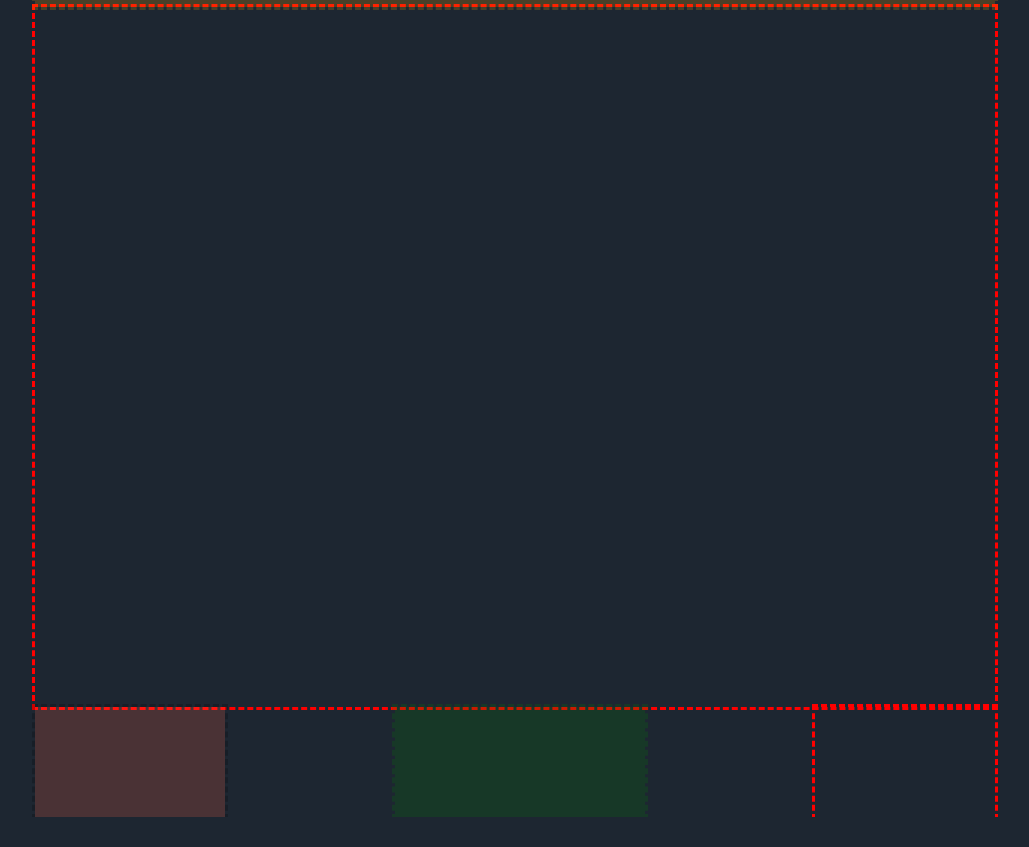
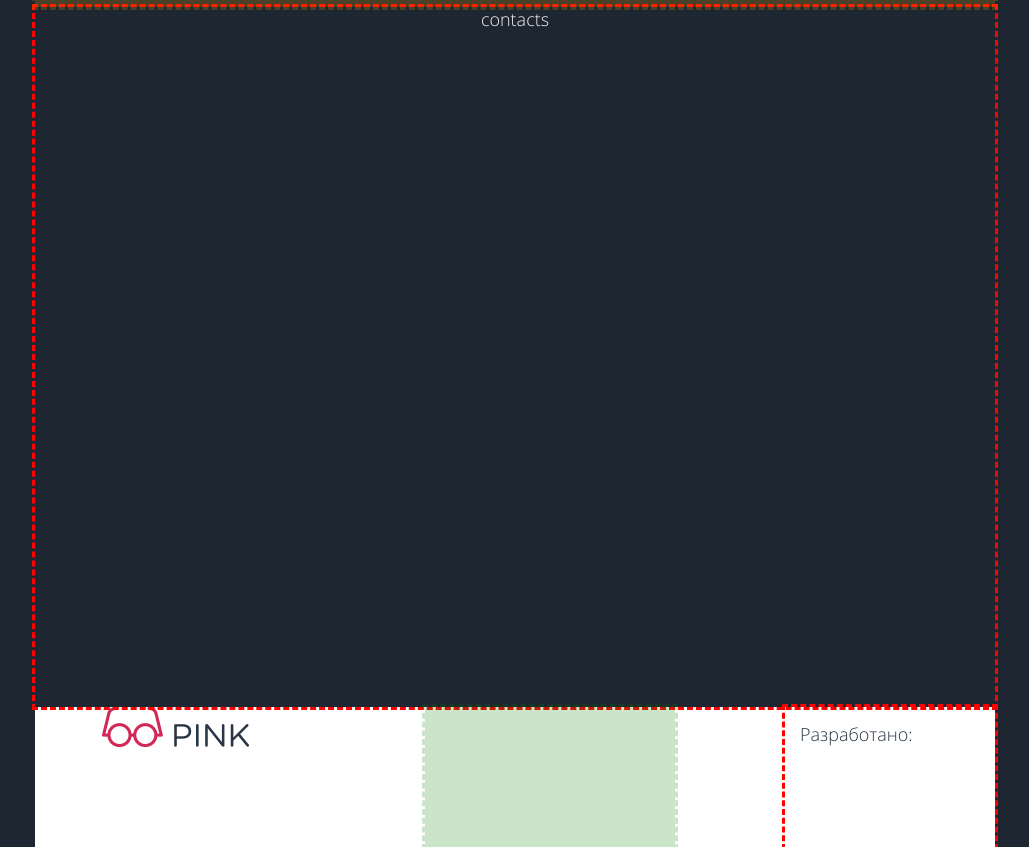
Before and after one commit to cartario/HtmlAcademy2-1175789-pink-18, a website: page source/index.html in a window 1280 px wide. Shown: the part 2479-3326 px from the top of the page, without its empty margins (125-1154 px from the left). Before the commit the page ends 3296 px from the top, so only its background shows below. Drawn offline with nearby package versions, Linux system fonts and the light colour scheme; files that its build step writes are made by us from their sources.

Commit message:
начинает футер в планшетной версии

```diff
--- a/source/index.html
+++ b/source/index.html
@@ -111,7 +111,7 @@
       </section>
       <section class="contacts">
         <div class="contacts__wrapper"></div>
-
+contacts
       </section>
     </main>
     <footer class="footer">
@@ -132,7 +132,7 @@
             </li>
           </ul>
         </div>
-        <div class="footer__copyright copyright">
+        <div class="footer__copyright copyright">Разработано:
         </div>
       </div>
     </footer>
--- a/source/less/blocks/contacts.less
+++ b/source/less/blocks/contacts.less
@@ -1,6 +1,11 @@
 .contacts {
+  width: 320px;
+  min-height: 400px;
+  margin: 0 auto;
+  .outline4();
+  font-size: 18px;
   text-align: center;
-  color: @color-black;
+  color: @color-grey;
 
   &__title {
     font-size: 24px;
--- a/source/less/blocks/copyright.less
+++ b/source/less/blocks/copyright.less
@@ -1,3 +1,9 @@
+.copyright {
+  padding: 15px;
+  font-size: 18px;
+  color: @color-black;
+}
+
 .copyright__logo {
   background-image: url("../img/htmlacademy.svg");
   background-repeat: no-repeat;
--- a/source/less/blocks/feedback.less
+++ b/source/less/blocks/feedback.less
@@ -10,13 +10,6 @@
   min-height: 450px;
   margin: 0 auto;
   .outline3();
-}
-
-.contacts {
-  width: 320px;
-  min-height: 600px;
-  margin: 0 auto;
-  .outline4();
 }
 
 @media (min-width: @tablet-width) {
--- a/source/less/blocks/footer.less
+++ b/source/less/blocks/footer.less
@@ -3,9 +3,11 @@
 }
 
 .footer {
+  display: none;
   width: 320px;
   min-height: 285px;
   margin: 0 auto;
+  background-color: white;
 }
 
 .footer__logo,
@@ -21,7 +23,8 @@
 
 .logo-footer {
   min-height: 110px;
-  .outline2();
+  padding: 15px;
+  background: url("../img/logotype-blue-tablet-svg.png") no-repeat 50% 0%;
 }
 
 .social {
@@ -36,6 +39,7 @@
 
 @media (min-width: @tablet-width) {
   .footer {
+    display: block;
     width: 660px;
     min-height: 125px;
   }
@@ -49,7 +53,7 @@
   }
 
   .logo-footer {
-    width: 190px;
+    width: 250px;
   }
 
   .social {
@@ -63,6 +67,7 @@
 
 @media (min-width: @desktop-width) {
   .footer {
+    display: block;
     width: 960px;
     min-height: 100px;
   }
```
Also changed, not shown: source/img/logotype-blue-tablet-svg.png (added).
